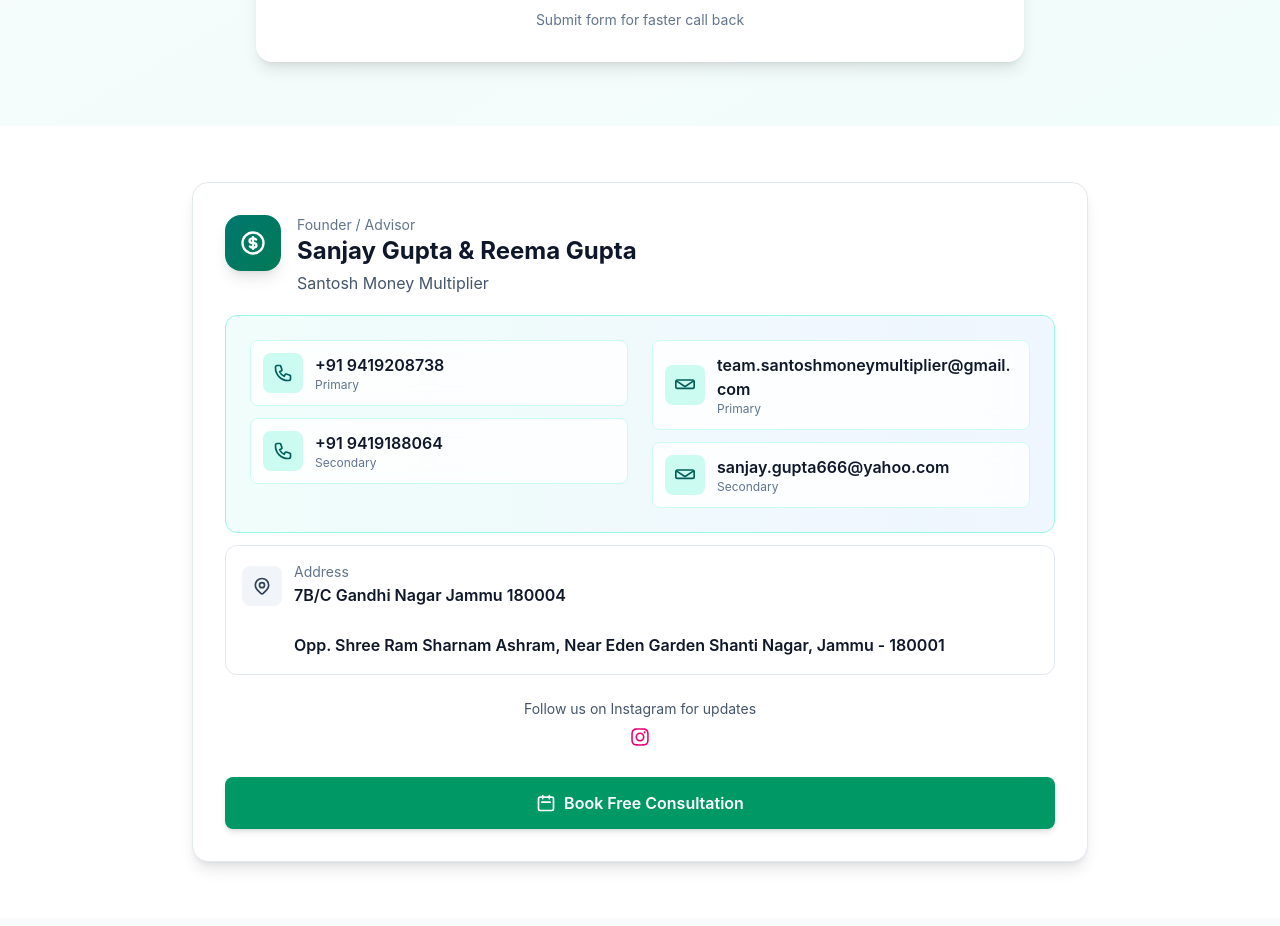
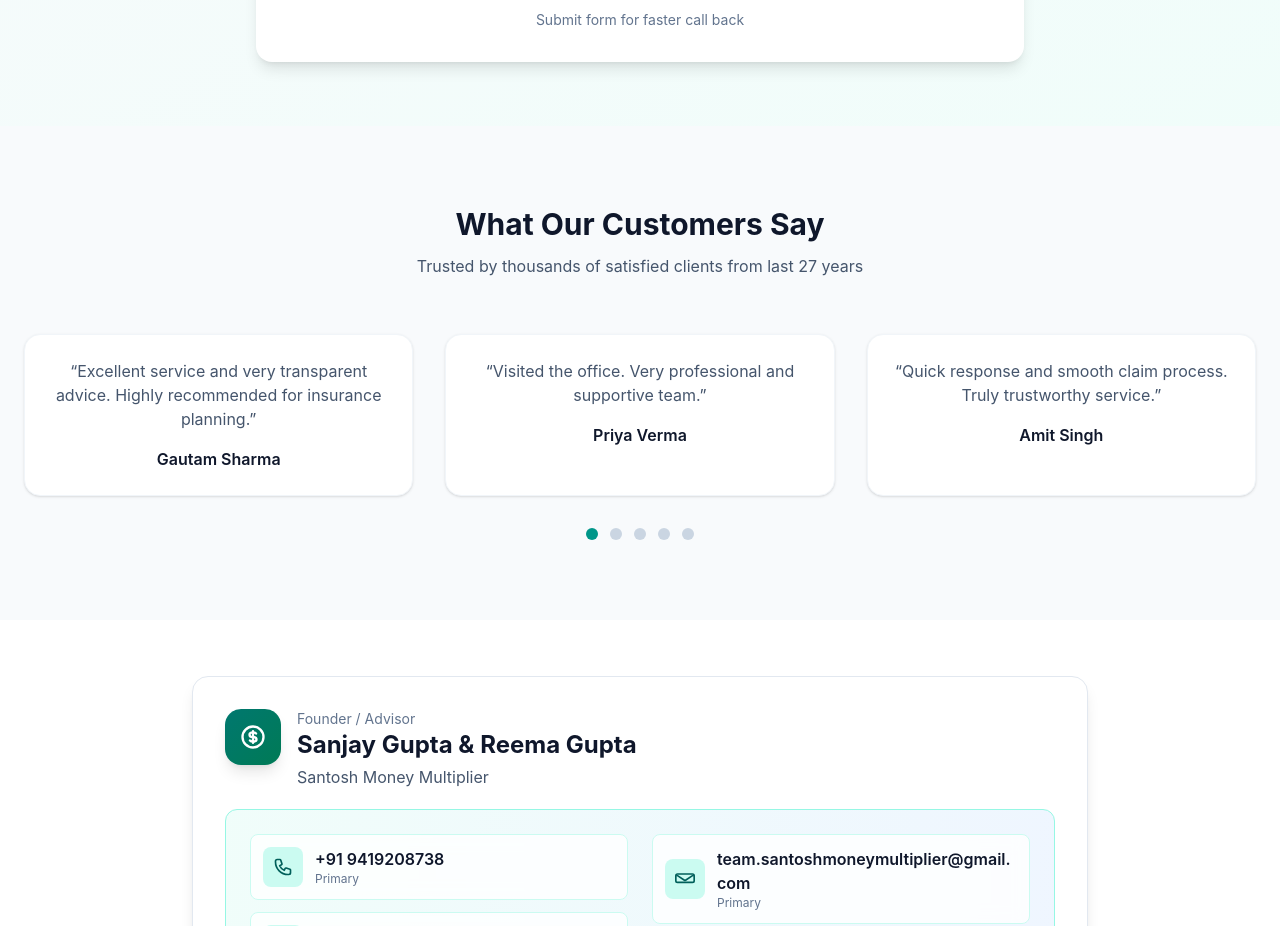
Before and after one commit to ishanpandita/santosh-money-multipliers, a Next.js app: page / in a window 1280 px wide. Shown: the part 3100-4026 px from the top of the page. Built offline with nearby package versions, Linux system fonts and the light colour scheme.

Commit message:
added reviews section

```diff
--- a/src/app/page.tsx
+++ b/src/app/page.tsx
@@ -1,4 +1,5 @@
 "use client";
+import Testimonials from "@/components/testimonials";
 
 import { useState } from "react";
 import ServiceCard from "@/components/ServiceCard";
@@ -306,6 +307,8 @@
         </div>
       </section>
 
+      <Testimonials/>
+
       {/* FOUNDER SECTION */}
       <section className="py-12 md:py-14 px-4 sm:px-6 lg:px-8 bg-white">
         <div className="max-w-7xl mx-auto">
--- /dev/null
+++ b/src/components/testimonials.tsx
@@ -0,0 +1,98 @@
+"use client";
+
+import { useState } from "react";
+
+const reviews = [
+  {
+    name: "Gautam Sharma",
+    text: "Excellent service and very transparent advice. Highly recommended for insurance planning.",
+  },
+  {
+    name: "Priya Verma",
+    text: "Visited the office. Very professional and supportive team.",
+  },
+  {
+    name: "Amit Singh",
+    text: "Quick response and smooth claim process. Truly trustworthy service.",
+  },
+  {
+    name: "Neha Kapoor",
+    text: "Best financial guidance I’ve received. Very honest and reliable.",
+  },
+  {
+    name: "Sandeep Mehta",
+    text: "They helped me choose the perfect health insurance plan.",
+  },
+  {
+    name: "Ishan Pandita",
+    text: "Sanjay sir and team helped me personally for long time. Excellent services "
+  },
+  {
+    name: "Umar Sadiq",
+    text: "Amazing professionals helped me to create a significant portfolio"
+  }
+];
+
+export default function Testimonials() {
+  const [currentIndex, setCurrentIndex] = useState(0);
+
+  const visibleReviews = reviews.slice(currentIndex, currentIndex + 3);
+
+  return (
+    <section className="py-20 bg-slate-50">
+      <div className="max-w-7xl mx-auto px-6 text-center">
+        <h2 className="text-3xl font-bold text-slate-900">
+          What Our Customers Say
+        </h2>
+        <p className="text-slate-600 mt-3 mb-14">
+          Trusted by thousands of satisfied clients from last 27 years
+        </p>
+
+        {/* Desktop View (3 Cards) */}
+        <div className="hidden md:grid grid-cols-3 gap-8">
+          {visibleReviews.map((review, index) => (
+            <div
+              key={index}
+              className="bg-white p-6 rounded-2xl shadow-sm border border-slate-100 hover:shadow-lg transition"
+            >
+              <p className="text-slate-600 mb-4">“{review.text}”</p>
+              <h4 className="font-semibold text-slate-900">
+                {review.name}
+              </h4>
+            </div>
+          ))}
+        </div>
+
+        {/* Mobile View (1 Card Swipe) */}
+        <div className="md:hidden overflow-x-auto scroll-smooth flex snap-x snap-mandatory gap-6 pb-4">
+          {reviews.map((review, index) => (
+            <div
+              key={index}
+              className="min-w-full snap-center bg-white p-6 rounded-2xl shadow-sm border border-slate-100"
+            >
+              <p className="text-slate-600 mb-4">“{review.text}”</p>
+              <h4 className="font-semibold text-slate-900">
+                {review.name}
+              </h4>
+            </div>
+          ))}
+        </div>
+
+        {/* Dot Navigation (Desktop Only) */}
+        <div className="hidden md:flex justify-center mt-8 space-x-3">
+          {Array.from({ length: reviews.length - 2 }).map((_, index) => (
+            <button
+              key={index}
+              onClick={() => setCurrentIndex(index)}
+              className={`w-3 h-3 rounded-full transition ${
+                currentIndex === index
+                  ? "bg-teal-600"
+                  : "bg-slate-300 hover:bg-slate-400"
+              }`}
+            />
+          ))}
+        </div>
+      </div>
+    </section>
+  );
+}
```
